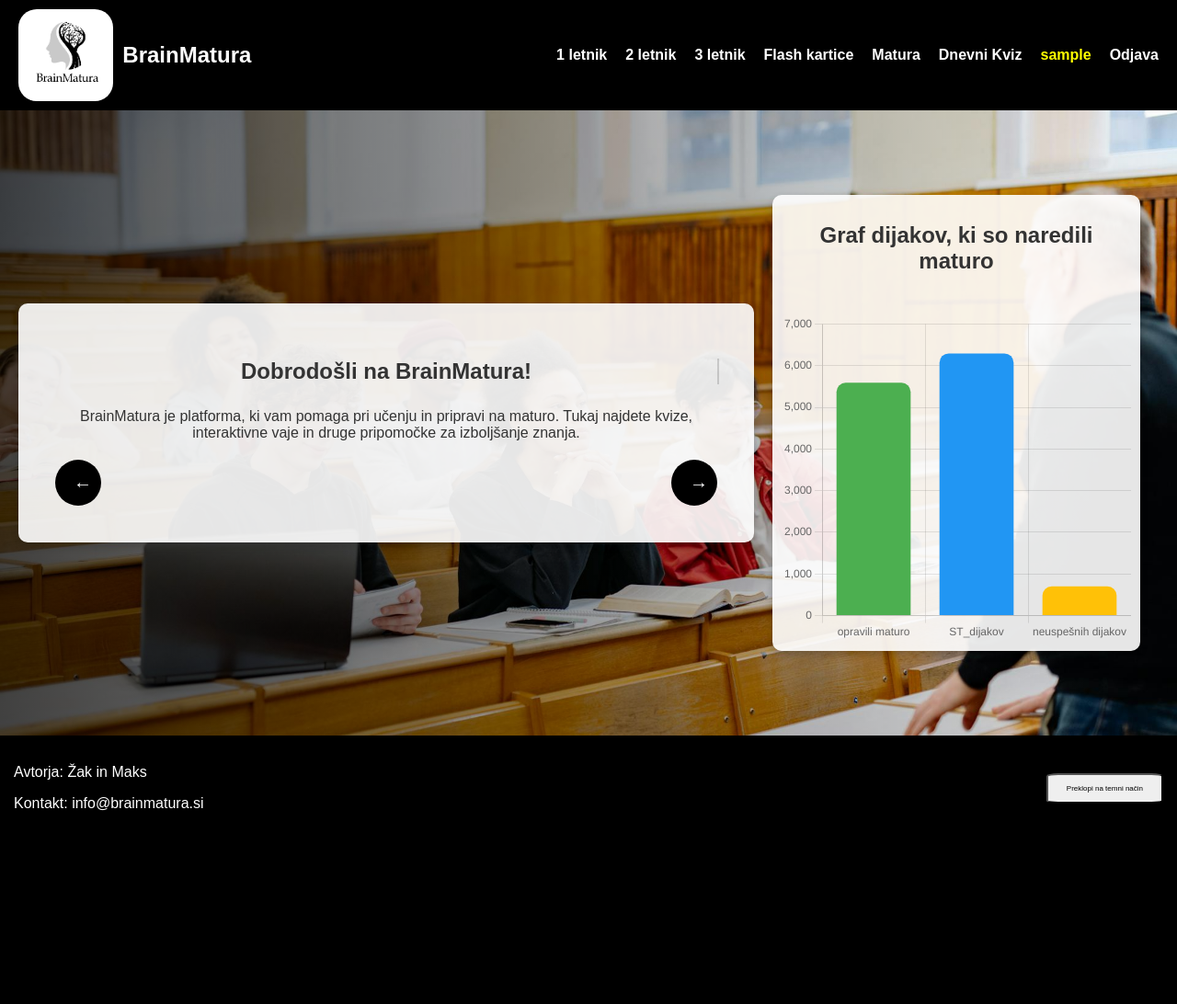
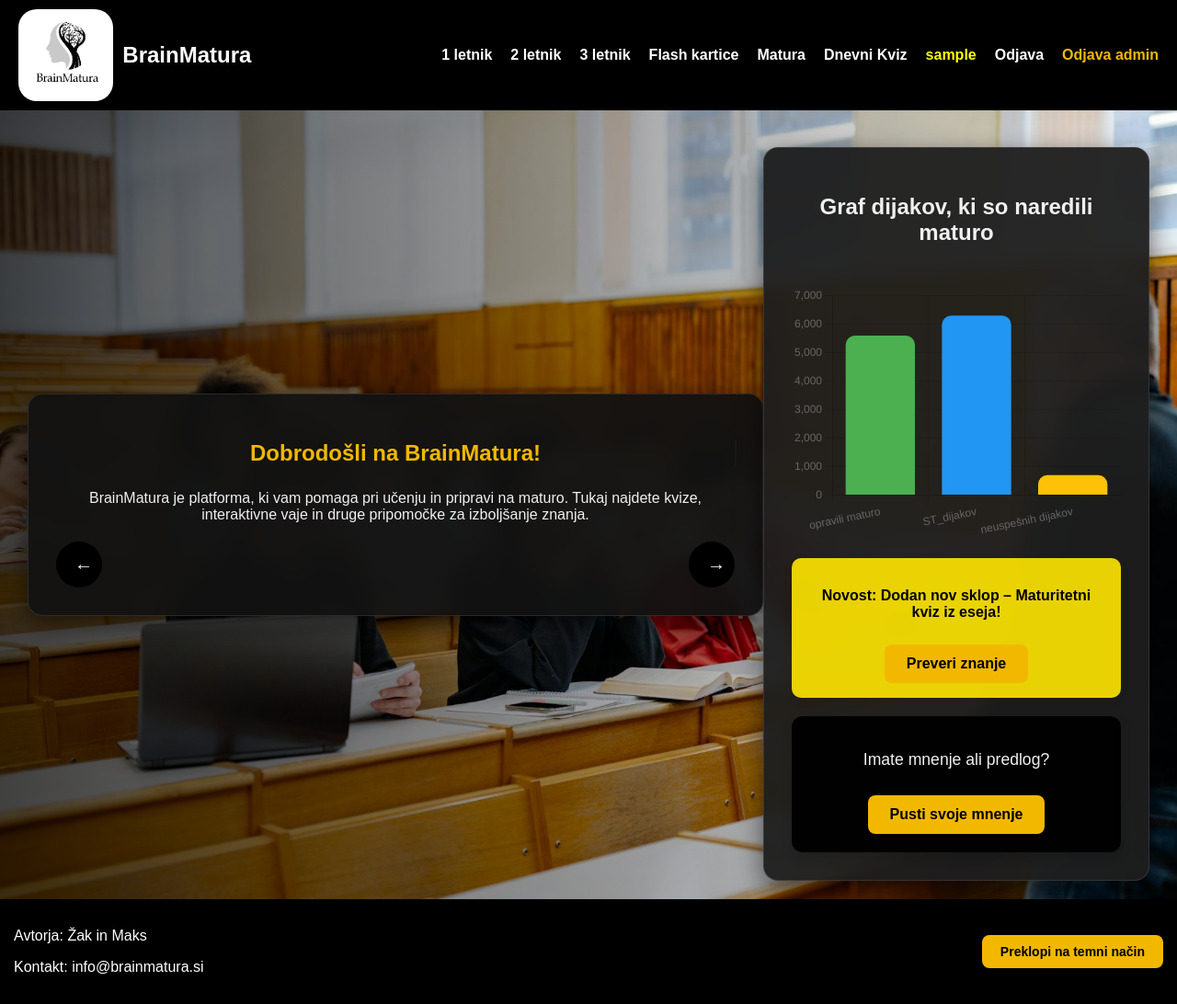
Before and after one commit to ZakPrimozic/projektUPN, a Flask app: page / in a window 1280 px wide. Shown: the whole page at 92% size. Before the commit the page ends 882 px from the top, so only its background shows below. Run offline with Flask 3, Linux system fonts and the light colour scheme; the visitor is signed in with stand-in values (Sample User, id 1).

Commit message:
dodan admin način dodano za mnenja da lahko napises popravki o css flash kartice dodkončane

```diff
--- a/flash_kartice.json
+++ b/flash_kartice.json
@@ -1 +1 @@
-{"vprasanje": "Kaj je samostalnik?", "odgovor": "Beseda za stvar, osebo, pojav ali \u017eival.", "_default": {"1": {"vprasanje": "Kaj je leon", "odgovor": "1"}, "2": {"vprasanje": "Kaj je leon", "odgovor": "2"}, "3": {"vprasanje": "Kaj je samostalnik", "odgovor": "sdjkfb<bsdhjfbhjsd<fhjbsdhjbfk<hjbfshbjkf<bhj"}}}
+{"vprasanje": "Kaj je samostalnik?", "odgovor": "Beseda za stvar, osebo, pojav ali \u017eival.", "_default": {"1": {"vprasanje": "Kaj je leon", "odgovor": "1"}, "2": {"vprasanje": "Kaj je leon", "odgovor": "2"}, "3": {"vprasanje": "Kaj je samostalnik", "odgovor": "sdjkfb<bsdhjfbhjsd<fhjbsdhjbfk<hjbfshbjkf<bhj"}, "4": {"vprasanje": "ali je ales gay", "odgovor": "NE"}}}
--- a/gemini_api.py
+++ /dev/null
@@ -1,38 +0,0 @@
-import requests
-
-GOOGLE_API_KEY = 'AIzaSyC9iG2ZU6mHOo1a_qKNPiZ0tioUcbWrb1M'
-GEMINI_URL = 'https://generativelanguage.googleapis.com/v1beta/models/gemini-2.0-flash:generateContent'
-
-def generate_gemini_response(prompt):
-    headers = {
-        'Content-Type': 'application/json',
-    }
-
-    params = {
-        'key': GOOGLE_API_KEY,
-    }
-
-    json_data = {
-        'contents': [
-            {
-                'parts': [{'text': prompt}],
-            },
-        ],
-    }
-
-    response = requests.post(
-        GEMINI_URL,
-        params=params,
-        headers=headers,
-        json=json_data,
-    )
-
-    if response.status_code != 200:
-        return {'error': 'API error', 'details': response.text}
-
-    try:
-        result = response.json()
-        text = result['candidates'][0]['content']['parts'][0]['text']
-        return {'response': text}
-    except (KeyError, IndexError):
-        return {'error': 'Invalid response structure', 'details': result}
--- a/main.py
+++ b/main.py
@@ -3,7 +3,6 @@ from tinydb import TinyDB, Query
 import json
 from datetime import datetime
 import random
-from gemini_api import generate_gemini_response
 # -------------------------------------------------------------------------------------------------------
 app = Flask(__name__)
 app.secret_key = 'ključ'
@@ -12,6 +11,7 @@ db = TinyDB("uporabni.json")
 vprasanja_db = TinyDB("matura_vprasanja.json")
 rez_db = TinyDB('rezultati.json')
 flash_db = TinyDB("flash_kartice.json")
+mnenje_db = TinyDB("mnenja.json")
 User = Query()
 # -------------------------------------------------------------------------------------------------------
 @app.route('/')
@@ -192,5 +192,40 @@ def flash_kartice():
     kartice = flash_db.all()
     return render_template("flash.html", kartice=kartice)
 # -------------------------------------------------------------------------------------------------------
+@app.route("/mnenje", methods=['GET', 'POST'])
+def mnenjee():
+    if request.method == "POST":
+        ime = request.form.get("ime")
+        besedilo = request.form.get("besedilo")
+        mnenje_db.insert({
+            "ime": ime,
+            "besedilo": besedilo,
+            "cas": datetime.now().strftime("%d.%m.%Y %H:%M")
+        })
+    vsa_mnenja = mnenje_db.all()
+    return render_template("mnenje.html", mnenja = vsa_mnenja)
+# -------------------------------------------------------------------------------------------------------
+@app.route("/admin_login", methods=["GET", "POST"])
+def admin_login():
+    if request.method == "POST":
+        geslo = request.form.get("geslo")
+        if geslo == "ključ":
+            session["admin"] = True
+            return redirect("/mnenje")
+        else:
+            return render_template("admin_prijava.html", napaka="Napačno geslo.")
+    return render_template("admin_prijava.html")
+# -------------------------------------------------------------------------------------------------------
+@app.route("/admin_logout")
+def admin_logout():
+    session.pop("admin", None)
+    return redirect("/")
+# -------------------------------------------------------------------------------------------------------
+@app.route("/izbrisi_mnenje/<int:id>", methods=["POST"])
+def izbrisi_mnenje(id):
+    if session.get("admin"):
+        mnenje_db.remove(doc_ids=[id])
+    return redirect("/mnenje")
+# -------------------------------------------------------------------------------------------------------
 if __name__ == '__main__':
     app.run(debug=True, port=8080)
--- /dev/null
+++ b/mnenja.json
@@ -0,0 +1 @@
+{"_default": {}}
--- a/rezultati.json
+++ b/rezultati.json
@@ -1 +1 @@
-{"_default": {"1": {"uporabnik": "Miha", "tocke": 10, "skupno": 20, "datum": "2025-05-11 16:47:46"}, "2": {"uporabnik": "Miha", "tocke": 10, "skupno": 20, "datum": "2025-05-11 16:48:00"}, "3": {"uporabnik": "Miha", "tocke": 10, "skupno": 20, "datum": "2025-05-11 16:51:00"}, "4": {"uporabnik": "Miha", "tocke": 8, "skupno": 20, "datum": "2025-05-11 16:51:40"}, "5": {"uporabnik": "\u017dak test 1", "tocke": 12, "skupno": 20, "datum": "2025-05-11 17:04:39"}, "6": {"uporabnik": "Miha", "tocke": 10, "skupno": 20, "datum": "2025-05-11 17:07:31"}, "7": {"uporabnik": "test1 ", "tocke": 12, "skupno": 20, "datum": "2025-05-11 17:13:12"}, "8": {"uporabnik": "Miha", "priimek": "1", "tocke": 11, "skupno": 20, "datum": "2025-05-12 15:46:28"}, "9": {"uporabnik": "Miha", "priimek": "2", "tocke": 18, "skupno": 31, "datum": "2025-05-12 16:38:16", "kategorija": "2letnik"}, "10": {"uporabnik": "Miha", "priimek": "2", "tocke": 13, "skupno": 20, "datum": "2025-05-12 16:39:55", "kategorija": "matura"}}}
+{"_default": {"1": {"uporabnik": "Miha", "tocke": 10, "skupno": 20, "datum": "2025-05-11 16:47:46"}, "2": {"uporabnik": "Miha", "tocke": 10, "skupno": 20, "datum": "2025-05-11 16:48:00"}, "3": {"uporabnik": "Miha", "tocke": 10, "skupno": 20, "datum": "2025-05-11 16:51:00"}, "4": {"uporabnik": "Miha", "tocke": 8, "skupno": 20, "datum": "2025-05-11 16:51:40"}, "5": {"uporabnik": "\u017dak test 1", "tocke": 12, "skupno": 20, "datum": "2025-05-11 17:04:39"}, "6": {"uporabnik": "Miha", "tocke": 10, "skupno": 20, "datum": "2025-05-11 17:07:31"}, "7": {"uporabnik": "test1 ", "tocke": 12, "skupno": 20, "datum": "2025-05-11 17:13:12"}, "8": {"uporabnik": "Miha", "priimek": "1", "tocke": 11, "skupno": 20, "datum": "2025-05-12 15:46:28"}, "9": {"uporabnik": "Miha", "priimek": "2", "tocke": 18, "skupno": 31, "datum": "2025-05-12 16:38:16", "kategorija": "2letnik"}, "10": {"uporabnik": "Miha", "priimek": "2", "tocke": 13, "skupno": 20, "datum": "2025-05-12 16:39:55", "kategorija": "matura"}, "11": {"uporabnik": "ALES", "priimek": "DIJANOSIC", "tocke": 8, "skupno": 20, "datum": "2025-05-13 18:23:23", "kategorija": "matura"}, "12": {"uporabnik": "ALES", "priimek": "DIJANOSIC", "tocke": 15, "skupno": 31, "datum": "2025-05-13 18:24:01", "kategorija": "2letnik"}}}
--- a/templates/glavna.html
+++ b/templates/glavna.html
@@ -67,14 +67,19 @@
             padding: 15px;
             transition: background-color 0.3s ease, color 0.3s ease;
         }
-
         .gumb_za_darkmode {
+            background-color: #f2b800;
+            color: #000;
             padding: 10px 20px;
-            font-size: 8px;
-            border-radius: 10%;
+            font-size: 14px;
+            font-weight: bold;
+            border: none;
+            border-radius: 8px;
             cursor: pointer;
+            transition: background-color 0.3s ease, transform 0.2s ease;
+            text-align: center;
+            box-shadow: 0 2px 6px rgba(0, 0, 0, 0.2);
         }
-
         body.dark-mode {
             background-color: #121212;
             color: white;
@@ -107,37 +112,38 @@
             background: linear-gradient(to right, rgba(0, 0, 0, 0.7), rgba(255, 255, 255, 0));
             z-index: 1;
         }
-
-        .okvir {
-            background-color: rgba(255, 255, 255, 0.9);
-            padding: 40px;
-            border-radius: 10px;
-            box-shadow: 0 4px 8px rgba(0, 0, 0, 0.2);
-            max-width: 800px;
+        .okvir, .grafOkvir {
+            background-color: rgba(18, 18, 18, 0.95);
+            padding: 30px;
+            border-radius: 16px;
+            box-shadow: 0 10px 30px rgba(0, 0, 0, 0.6);
+            color: #f0f0f0;
             text-align: center;
             opacity: 0;
             transform: translateY(20px);
             animation: fadeIn 1s ease-in-out forwards;
             position: relative;
             z-index: 2;
+            max-width: 800px;
             width: 100%;
             box-sizing: border-box;
+            backdrop-filter: blur(10px);
+            border: 1px solid rgba(255, 255, 255, 0.1);
         }
         .grafOkvir {
-            background-color: rgba(255, 255, 255, 0.9);
-            padding: 10px;
-            border-radius: 10px;
-            box-shadow: 0 4px 8px rgba(0, 0, 0, 0.2);
-            max-width: 400px;
-            text-align: center;
-            opacity: 0;
-            transform: translateY(20px);
-            animation: fadeIn 1s ease-in-out forwards;
+            max-width: 420px;
+            margin-top: 20px;
+            background-color: rgba(30, 30, 30, 0.95);
             position: relative;
-            z-index: 2;
-            width: 100%;
-            box-sizing: border-box;
-            margin: 0 auto;
+        }
+        .typing {
+            display: inline-block;
+            overflow: hidden;
+            white-space: nowrap;
+            border-right: 3px solid #f2b800;
+            animation: typing 3s steps(30, end) forwards, blink 0.8s infinite;
+            font-weight: bold;
+            color: #f2b800;
         }
         @keyframes fadeIn {
             from {
@@ -215,6 +221,46 @@
         .navigation-buttons .next:before {
             content: '→';
         }
+        .obvestilo {
+            background-color: rgba(255, 230, 0, 0.9);
+            border-radius: 10px;
+            color: #000;
+            text-align: center;
+            padding: 16px;
+            font-weight: bold;
+            font-size: 1rem;
+            margin-top: 20px;
+            box-shadow: 0 4px 10px rgba(0, 0, 0, 0.1);
+        }
+
+        .mnenje-blok {
+            margin-top: 20px;
+            padding: 20px;
+            background-color: rgba(0, 0, 0, 0.95);
+            border-radius: 12px;
+            text-align: center;
+            box-shadow: 0 4px 12px rgba(0, 0, 0, 0.2);
+            width: 100%;
+            box-sizing: border-box;
+            backdrop-filter: blur(6px);
+        }
+
+        .gumb-mnenje {
+            display: inline-block;
+            margin-top: 10px;
+            padding: 12px 24px;
+            background-color: #f2b800;
+            color: #000;
+            text-decoration: none;
+            border-radius: 8px;
+            font-weight: bold;
+            transition: background-color 0.3s ease, transform 0.2s ease;
+        }
+
+        .gumb-mnenje:hover {
+            background-color: #ffd400;
+            transform: scale(1.05);
+        }
     </style>
 </head>
 <body>
@@ -236,6 +282,12 @@
             {% else %}
                 <a href="/prijava">Prijava</a>
             {% endif %}
+            {% if not session.get('admin') %}
+                <a href="/admin_login">Admin</a>
+            {% else %}
+                <a href="/admin_logout" style="color: #f2b800;">Odjava admin</a>
+            {% endif %}
+        </nav>
     </header>
     <main>
         <div class="okvir">
@@ -246,9 +298,19 @@
                 <button class="next" onclick="changeContent(1)"></button>
             </div>
         </div>
-        <div class = "grafOkvir">
+        <div class="grafOkvir">
             <h2><span>Graf dijakov, ki so naredili maturo</span></h2>
-            <canvas id="grafMature" width="200" height="200"></canvas>
+            <canvas id="grafMature" style="width:100%; max-width:400px; height:300px;"></canvas>
+
+            <div class="obvestilo">
+                <p>Novost: Dodan nov sklop – Maturitetni kviz iz eseja!</p>
+                <a href="/matura" class="gumb-mnenje">Preveri znanje</a>
+            </div>
+
+            <div class="mnenje-blok">
+                <p style="font-size: 1.1rem;">Imate mnenje ali predlog?</p>
+                <a href="/mnenje" class="gumb-mnenje">Pusti svoje mnenje</a>
+            </div>
         </div>
     </main>
     <footer>
```
Also changed, not shown: templates/admin_prijava.html (added, +76 -0 lines), templates/dnevni_kviz.html (+55 -12 lines), templates/flash.html (+32 -21 lines), templates/mnenje.html (added, +115 -0 lines), test_requests.py (deleted, +0 -11 lines), uporabni.json (+1 -1 lines).
